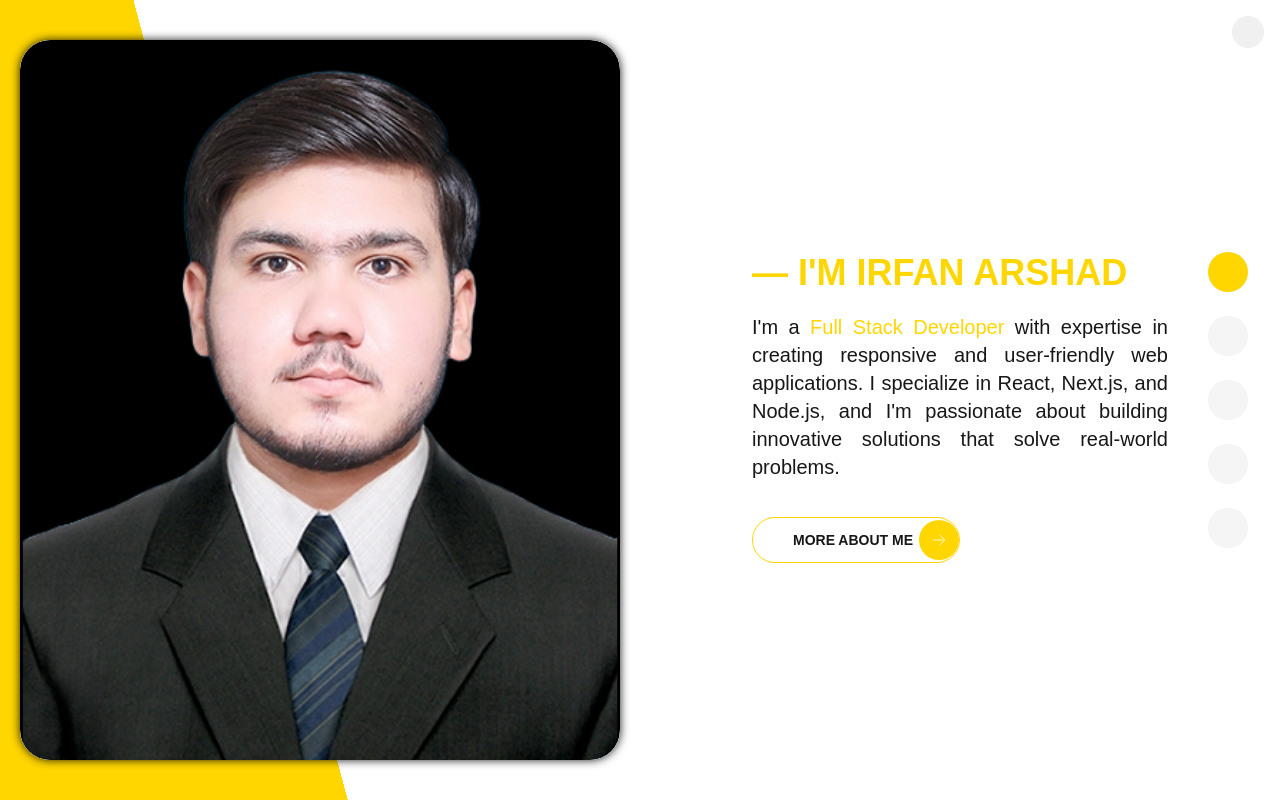
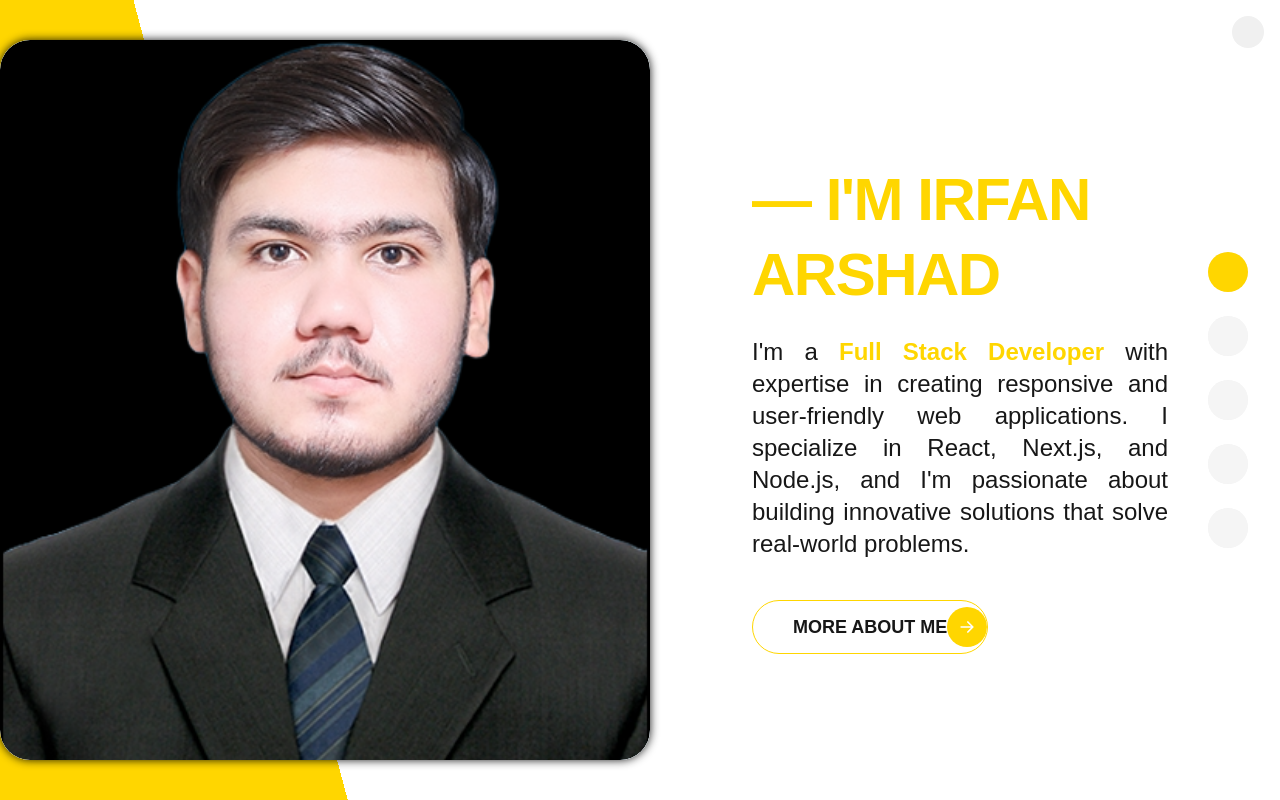
Before and after one commit to irfanarshad-dev/Advance-Portfolio-using-Next-JS, a Next.js app: page / in a window 1280 px wide. Built offline with nearby package versions, Linux system fonts and the light colour scheme; some icons are missing.

Commit message:
"initial Commit"

```diff
--- a/src/app/page.js
+++ b/src/app/page.js
@@ -30,14 +30,14 @@ export default function Home() {
 
   return (
     <div
-      className={`min-h-screen flex flex-col lg:flex-row text-[var(--foreground)] overflow-hidden transition-all duration-1000 ease-out ${
+      className={`min-h-screen flex flex-col lg:flex-row text-[var(--foreground)] overflow-x-hidden overflow-y-auto transition-all duration-1000 ease-out ${
         isVisible ? 'slide-enter' : 'opacity-0'
       }`}
     >
 
       {/* Left side (image + yellow shape) */}
       <div
-        className="flex flex-col w-full lg:w-1/2 items-center relative lg:justify-center pt-6 lg:pt-0 pb-0 lg:pb-0"
+        className="flex flex-col w-full lg:w-1/2 items-center relative lg:justify-center pt-6 sm:pt-8 md:pt-10 lg:pt-0 pb-0 lg:pb-0"
         style={{ minHeight: "35vh", height: "auto" }}
       >
         {/* Yellow Skewed Shape - only on desktop */}
@@ -67,13 +67,15 @@ export default function Home() {
             borderBottomLeftRadius: "40%",
             transform: "translateY(-40%)",
           }}
-        ></div>
+        >
+          <div className="hidden sm:block absolute bottom-0 w-full h-8 bg-[var(--primary)]" style={{ borderBottomRightRadius: "40%", borderBottomLeftRadius: "40%" }}></div>
+        </div>
         {/* Profile Image Container */}
         <div
           className={`
             relative mx-auto
-            ${"lg:rounded-[30px] rounded-full"}
-            ${"lg:w-[600px] w-44 h-44 sm:w-60 sm:h-60 md:w-72 md:h-72 lg:h-[calc(100vh-80px)]"}
+            rounded-full lg:rounded-[30px]
+            w-40 h-40 sm:w-60 sm:h-60 md:w-72 md:h-72 lg:w-[600px] lg:h-[calc(100vh-80px)] xl:w-[650px]
             overflow-hidden
             shadow-lg
             mt-10 sm:mt-12 md:mt-16 lg:mt-0
@@ -83,7 +85,7 @@ export default function Home() {
             backgroundImage: "url('/Images/Irfan.jpg')",
             backgroundSize: "cover",
             backgroundRepeat: "no-repeat",
-            backgroundPosition: "top",
+            backgroundPosition: "top center",
             boxShadow: "0 0 10px rgba(0, 0, 0, .9)",
             zIndex: 11,
           }}
@@ -102,18 +104,18 @@ export default function Home() {
       </div>
 
       {/* Main content (centered on right, or under image on mobile/tablet) */}
-      <div className="w-full lg:w-1/2 flex flex-col items-center lg:justify-center justify-start lg:p-8 p-0 mt-8 sm:mt-10 lg:mt-0">
-        <div className="text-center lg:text-left space-y-4 sm:space-y-5 pt-4 px-4 sm:px-8 lg:px-12 max-w-lg mx-auto lg:mx-0">
-          <h1 className={`text-3xl sm:text-9xl md:text-4xl lg:text-4xl font-bold text-[var(--primary)] ${isVisible ? 'content-title-animate' : 'opacity-0'}`}>
+      <div className="w-full lg:w-1/2 flex flex-col items-center lg:justify-center justify-start p-4 sm:p-6 md:p-7 lg:p-8 mt-8 sm:mt-10 md:mt-12 lg:mt-0">
+        <div className="text-center lg:text-left space-y-4 sm:space-y-5 md:space-y-6 pt-4 px-3 sm:px-6 md:px-8 lg:px-12 max-w-xs sm:max-w-sm md:max-w-md lg:max-w-lg mx-auto lg:mx-0 w-full">
+          <h1 className={`text-3xl sm:text-4xl md:text-5xl lg:text-5xl xl:text-6xl font-bold text-[var(--primary)] ${isVisible ? 'content-title-animate' : 'opacity-0'} tracking-tight leading-tight`}>
             — I&#39;M IRFAN ARSHAD
           </h1>
-          <p className={`text-xl text-justify sm:text-base md:text-4xl md:text-justify lg:text-xl text-[var(--foreground)] mb-2 sm:mb-4 ${isVisible ? 'content-text-animate' : 'opacity-0'}`}>
-            I&#39;m a <span style={{ color: "var(--primary)" }}>Full Stack Developer</span> with expertise in creating responsive and user-friendly web applications. I specialize in React, Next.js, and Node.js, and I'm passionate about building innovative solutions that solve real-world problems.
+          <p className={`text-base sm:text-lg md:text-xl lg:text-xl xl:text-2xl text-justify text-[var(--foreground)] mb-2 sm:mb-3 md:mb-4 ${isVisible ? 'content-text-animate' : 'opacity-0'}`}>
+            I&#39;m a <span className="text-[var(--primary)] font-semibold">Full Stack Developer</span> with expertise in creating responsive and user-friendly web applications. I specialize in React, Next.js, and Node.js, and I'm passionate about building innovative solutions that solve real-world problems.
           </p>
           <button
             onClick={toggleAboutModal}
-            className={`group relative inline-flex items-center px-2 mx-0 sm:px-8 md:px-10 pt-10 mt-5 sm:py-3 rounded-full border border-[var(--primary)] overflow-hidden transition-colors duration-300 text-[var(--foreground)] hover:text-[var(--nav-text-hover)] font-bold text-[16px] sm:text-sm ${isVisible ? 'content-button-animate' : 'opacity-0'}`}
-            style={{ textTransform: "uppercase", backgroundColor: 'var(--background)', width: '50%',}}
+            className={`group relative inline-flex items-center justify-center px-4 py-2 sm:px-6 sm:py-2.5 md:px-8 md:py-3 lg:px-10 lg:py-3 mt-4 sm:mt-5 md:mt-6 rounded-full border border-[var(--primary)] overflow-hidden transition-colors duration-300 text-[var(--foreground)] hover:text-[var(--nav-text-hover)] font-bold text-sm sm:text-base md:text-lg ${isVisible ? 'content-button-animate' : 'opacity-0'}`}
+            style={{ textTransform: "uppercase", backgroundColor: 'var(--background)', width: 'auto', minWidth: '160px', maxWidth: '100%' }}
           >
             <span className="relative z-10 about-me-btn">More About Me</span>
             {/* Animated yellow background */}
@@ -122,19 +124,19 @@ export default function Home() {
               aria-hidden="true"
             ></span>
             {/* Forward arrow circle */}
-            <span className="absolute right-0 top-1/2 -translate-y-1/2 z-10 flex items-center justify-center w-9 sm:w-10 h-9 sm:h-10 bg-[var(--primary)] rounded-full group-hover:bg-[var(--primary-hover)] transition-colors duration-300 cursor-pointer group-hover:text-[var(--nav-text-hover)]">
+            <span className="absolute right-0 top-1/2 -translate-y-1/2 z-10 flex items-center justify-center w-8 h-8 sm:w-9 sm:h-9 md:w-10 md:h-10 bg-[var(--primary)] rounded-full group-hover:bg-[var(--primary-hover)] transition-colors duration-300 cursor-pointer group-hover:text-[var(--nav-text-hover)]">
               <svg
-                width="14"
-                height="14"
+                width="12"
+                height="12"
                 viewBox="0 0 24 24"
                 fill="none"
-                className="bi bi-arrow-right transition-colors duration-300 text-[var(--nav-text-hover)] sm:w-5 sm:h-5"
+                className="bi bi-arrow-right transition-colors duration-300 text-[var(--nav-text-hover)] sm:w-4 sm:h-4 md:w-5 md:h-5"
                 xmlns="http://www.w3.org/2000/svg"
               >
                 <path
                   d="M5 12h12M13 6l6 6-6 6"
                   stroke="currentColor"
-                  strokeWidth="6_"
+                  strokeWidth="2"
                   strokeLinecap="round"
                   strokeLinejoin="round"
                 />
@@ -143,7 +145,7 @@ export default function Home() {
           </button>
         </div>
         {/* Show Navbar at bottom for mobile/tablet */}
-        <div className="lg:hidden w-full mt-10 sm:mt-14">
+        <div className="lg:hidden w-full mt-8 sm:mt-10 md:mt-12">
           <Navbar />
         </div>
       </div>
@@ -152,14 +154,14 @@ export default function Home() {
       <AnimatePresence>
         {showAboutModal && (
           <motion.div
-            className="fixed inset-0 z-50 flex items-center justify-center p-4 sm:p-6 bg-black bg-opacity-80"
+            className="fixed inset-0 z-50 flex items-center justify-center p-3 sm:p-4 md:p-6 lg:p-8 bg-black bg-opacity-80"
             initial={{ opacity: 0 }}
             animate={{ opacity: 1 }}
             exit={{ opacity: 0 }}
             transition={{ duration: 0.3 }}
           >
             <motion.div
-              className="relative w-full max-w-5xl max-h-[90vh] bg-[var(--background)] rounded-xl overflow-hidden shadow-2xl"
+              className="relative w-full max-w-xs sm:max-w-sm md:max-w-2xl lg:max-w-4xl xl:max-w-5xl max-h-[85vh] sm:max-h-[90vh] bg-[var(--background)] rounded-lg sm:rounded-xl overflow-hidden shadow-xl sm:shadow-2xl"
               initial={{ scale: 0.9, y: 20 }}
               animate={{ scale: 1, y: 0 }}
               exit={{ scale: 0.9, y: 20 }}
@@ -168,15 +170,15 @@ export default function Home() {
               {/* Close button */}
               <button
                 onClick={toggleAboutModal}
-                className="absolute top-4 right-4 z-50 w-10 h-10 rounded-full bg-[var(--primary)] flex items-center justify-center text-[var(--background)] hover:bg-[var(--primary-hover)] transition-colors"
+                className="absolute top-3 right-3 sm:top-4 sm:right-4 z-50 w-8 h-8 sm:w-9 sm:h-9 md:w-10 md:h-10 rounded-full bg-[var(--primary)] flex items-center justify-center text-[var(--background)] hover:bg-[var(--primary-hover)] transition-colors"
               >
-                <svg xmlns="http://www.w3.org/2000/svg" className="h-6 w-6" fill="none" viewBox="0 0 24 24" stroke="currentColor">
+                <svg xmlns="http://www.w3.org/2000/svg" className="h-5 w-5 sm:h-6 sm:w-6" fill="none" viewBox="0 0 24 24" stroke="currentColor">
                   <path strokeLinecap="round" strokeLinejoin="round" strokeWidth={2} d="M6 18L18 6M6 6l12 12" />
                 </svg>
               </button>
 
               {/* Scrollable content container */}
-              <div className="overflow-y-auto max-h-[90vh] custom-scrollbar">
+              <div className="overflow-y-auto max-h-[85vh] sm:max-h-[90vh] custom-scrollbar p-3 sm:p-4 md:p-6">
                 <About />
               </div>
             </motion.div>
```
